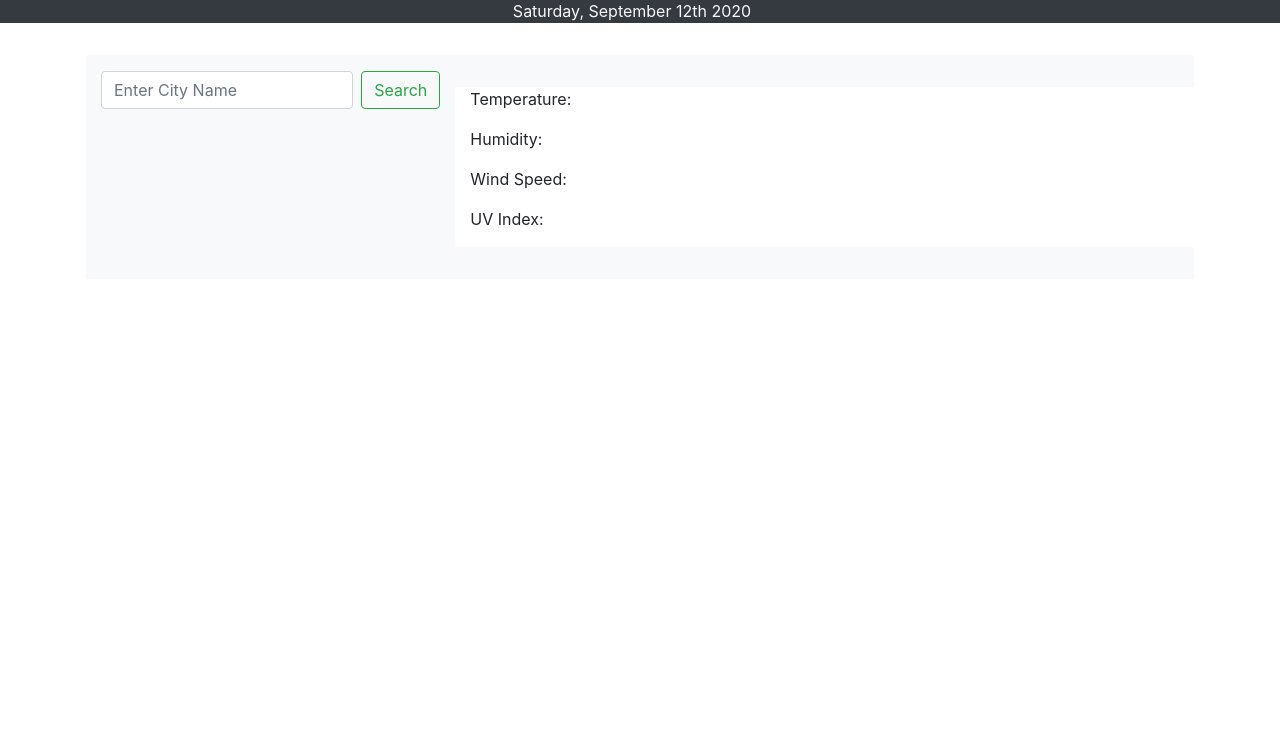
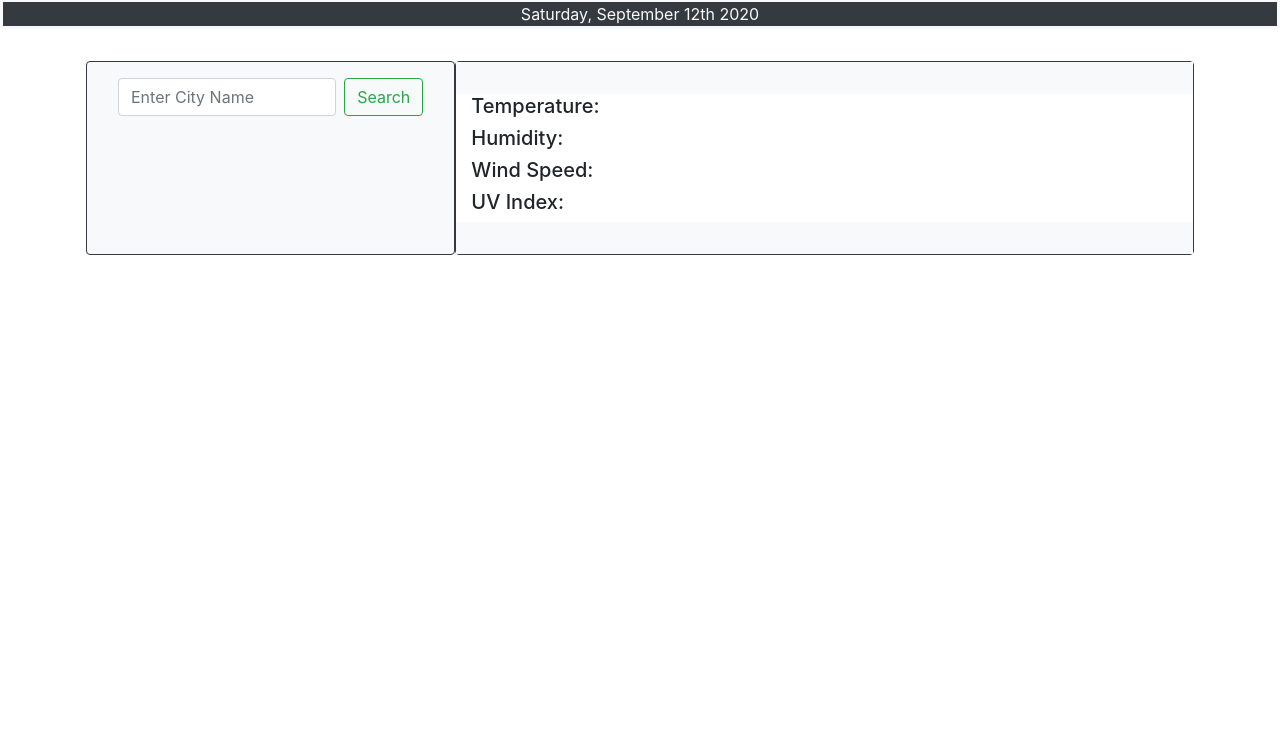
Before and after one commit to astribli/weather-dashboard, a plain HTML site: page index.html in a window 1280 px wide. Shown: the part 57-800 px from the top of the page. Drawn offline with nearby package versions, Linux system fonts and the light colour scheme.

Commit message:
add style updates

```diff
--- a/Assets/css/style.css
+++ b/Assets/css/style.css
@@ -1,11 +1,6 @@
 span {
     display: flex;
-    padding-bottom: 3em;
-    padding-top: 1em;
-}
-
-.col-9 {
-    display: flex;
+    padding: 1em;
 
 }
 
@@ -24,6 +19,16 @@ span {
 #uv h4 {
     background-color: red;
 }
+
 p {
-    padding-right: 1em;
+    border-style: solid;
+    text-align: center;
+    width: 100%;
+    padding-left: 3em;
+    padding-right: 3em;
+
 }
+
+div .row {
+    justify-content: center;
+}
--- a/Assets/js/script.js
+++ b/Assets/js/script.js
@@ -16,7 +16,7 @@ var searchWeather = function () {
         .then(function (response1) {
             console.log(response1);
             var searchedCity = response1.name;
-            var history = document.createElement("h3");
+            var history = document.createElement("p");
             history.innerHTML = searchedCity;
             var searched = document.querySelector("#searched");
             searched.appendChild(history);
--- a/index.html
+++ b/index.html
@@ -18,7 +18,7 @@
 
     <div class="container">
         <div class="row">
-            <div class="col-4 bg-light">
+            <div class="col-4 border border-dark rounded bg-light">
                 <span>
                     <input class="form-control mr-sm-2" type="search" placeholder="Enter City Name" aria-label="Search">
                     <button onclick="searchWeather()" class="btn btn-outline-success my-2 my-sm-0"
@@ -29,19 +29,19 @@
                 </div>
             </div>
 
-            <div class="col-8">
+            <div class="col-8 border border-dark rounded">
                 <div class="row bg-light" id="city"></div>
                 <div id="temp">
-                    <p>Temperature:</p>
+                    <h5>Temperature:</h5>
                 </div>
                 <div id="humidity">
-                    <p>Humidity:</p>
+                    <h5>Humidity:</h5>
                 </div>
                 <div id="wind">
-                    <p>Wind Speed:</p>
+                    <h5>Wind Speed:</h5>
                 </div>
                 <div id="uv">
-                    <p>UV Index:</p>
+                    <h5>UV Index:</h5>
                 </div>
                 <div class="row bg-light" id="forecast"></div>
             </div>
```
